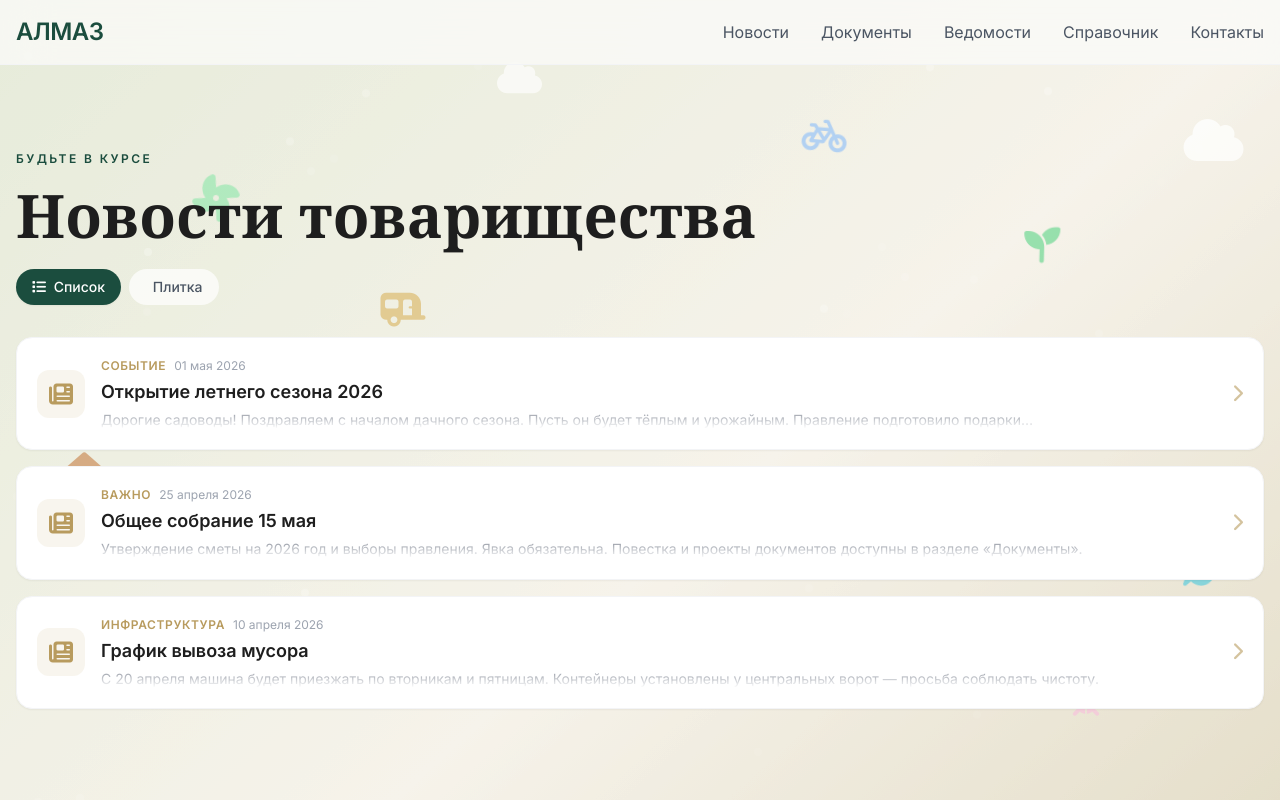
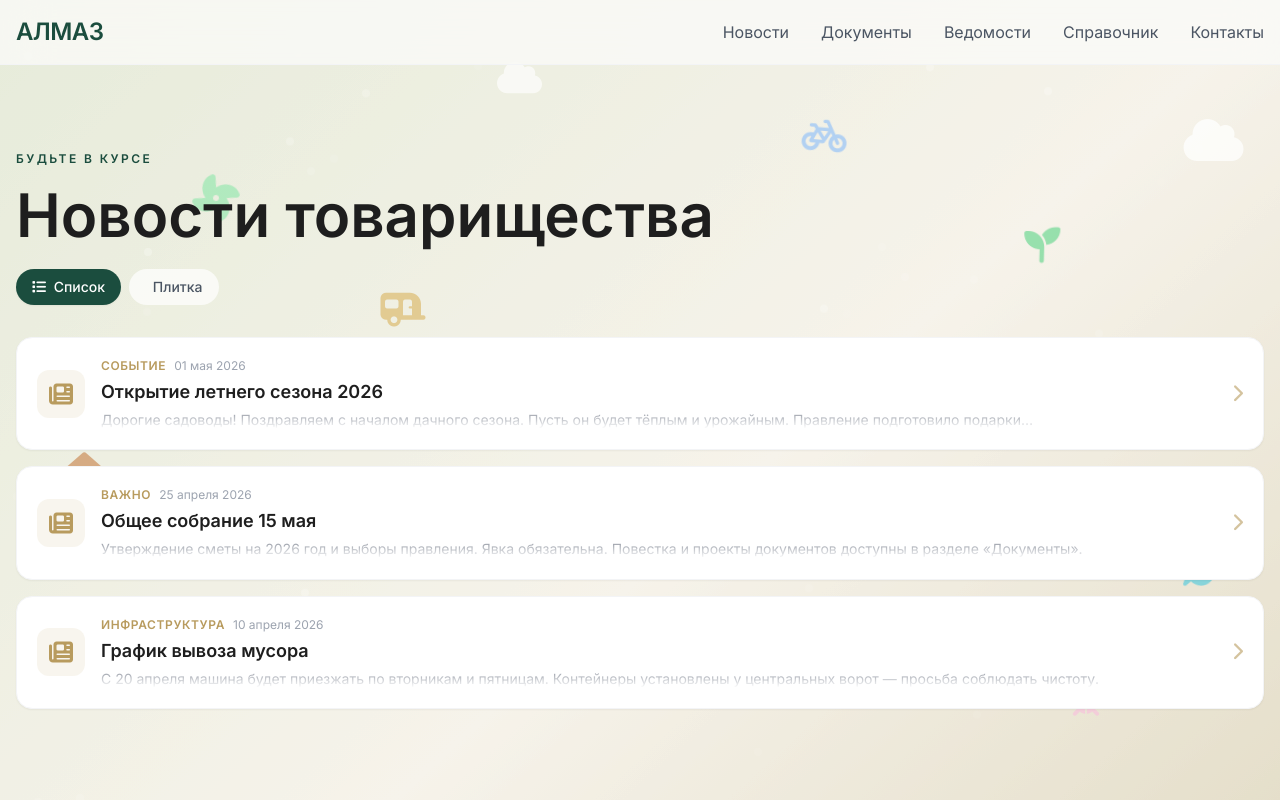
Before and after one commit to rawcam/almaz-snt, a Next.js app: page /almaz-snt/news in a window 1280 px wide. Shown: the top 800 px of the page. Built offline with nearby package versions, Linux system fonts and the light colour scheme.

Commit message:
Update news.js

```diff
--- a/src/pages/news.js
+++ b/src/pages/news.js
@@ -11,23 +11,26 @@ const newsItems = [
     date: '01 мая 2026',
     title: 'Открытие летнего сезона 2026',
     excerpt: 'Дорогие садоводы! Поздравляем с началом дачного сезона. Пусть он будет тёплым и урожайным. Правление подготовило подарки…',
+    link: '/news/season-opening',
   },
   {
     tag: 'Важно',
     date: '25 апреля 2026',
     title: 'Общее собрание 15 мая',
     excerpt: 'Утверждение сметы на 2026 год и выборы правления. Явка обязательна. Повестка и проекты документов доступны в разделе «Документы».',
+    link: '/news/meeting-15-may',
   },
   {
     tag: 'Инфраструктура',
     date: '10 апреля 2026',
     title: 'График вывоза мусора',
     excerpt: 'С 20 апреля машина будет приезжать по вторникам и пятницам. Контейнеры установлены у центральных ворот — просьба соблюдать чистоту.',
+    link: '/news/garbage-schedule',
   },
 ]
 
 export default function News() {
-  const [view, setView] = useState('list') // 'list' или 'grid'
+  const [view, setView] = useState('list')
 
   return (
     <div className="min-h-screen relative">
@@ -42,12 +45,11 @@ export default function News() {
           <span className="text-xs font-semibold uppercase tracking-[0.2em] text-green-deep">
             Будьте в курсе
           </span>
-          <h1 className="text-5xl md:text-6xl font-serif font-semibold mt-4 mb-6 text-dark">
+          <h1 className="text-5xl md:text-6xl font-semibold mt-4 mb-6 text-dark">
             Новости товарищества
           </h1>
         </motion.div>
 
-        {/* Переключатель вида */}
         <div className="flex gap-2 mb-8">
           <button
             onClick={() => setView('list')}
@@ -71,7 +73,6 @@ export default function News() {
           </button>
         </div>
 
-        {/* Список / Плитка */}
         <div className={view === 'grid'
           ? 'grid grid-cols-1 sm:grid-cols-2 lg:grid-cols-3 gap-6'
           : 'flex flex-col gap-4'
```
